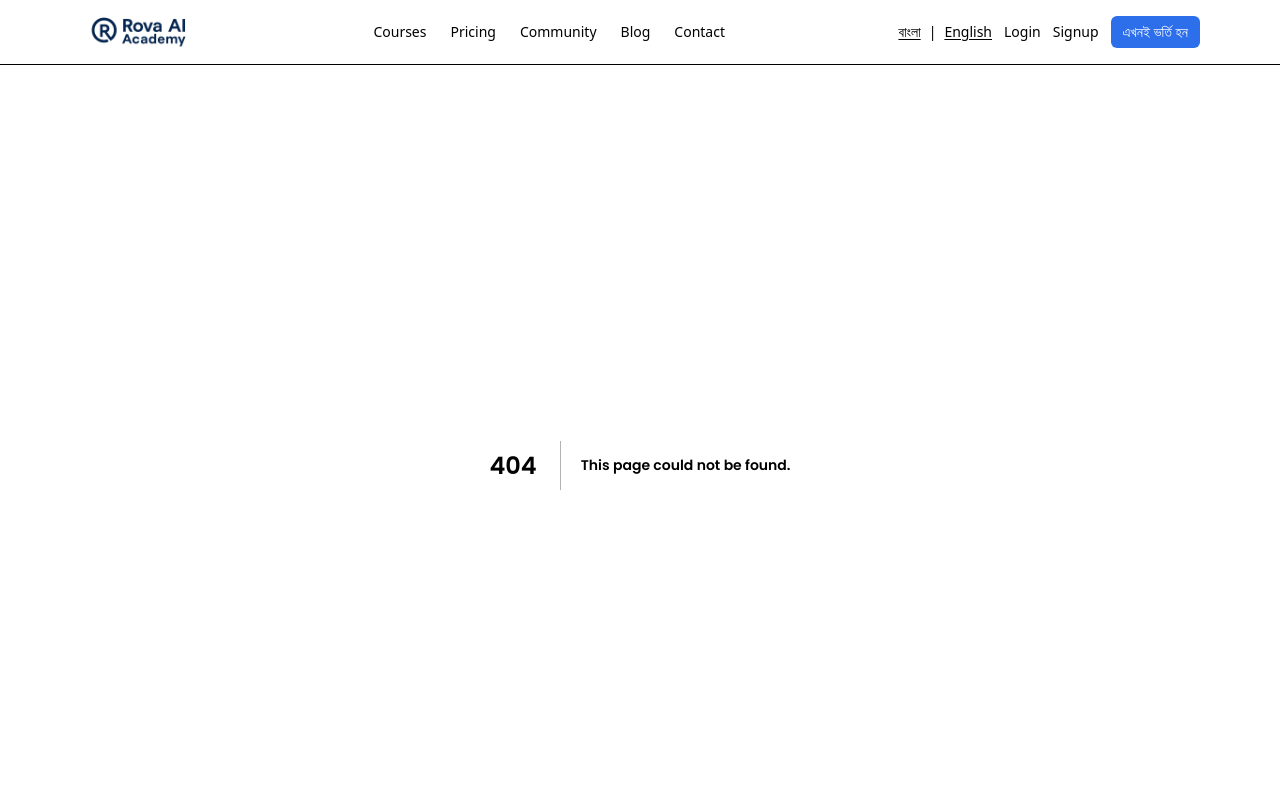
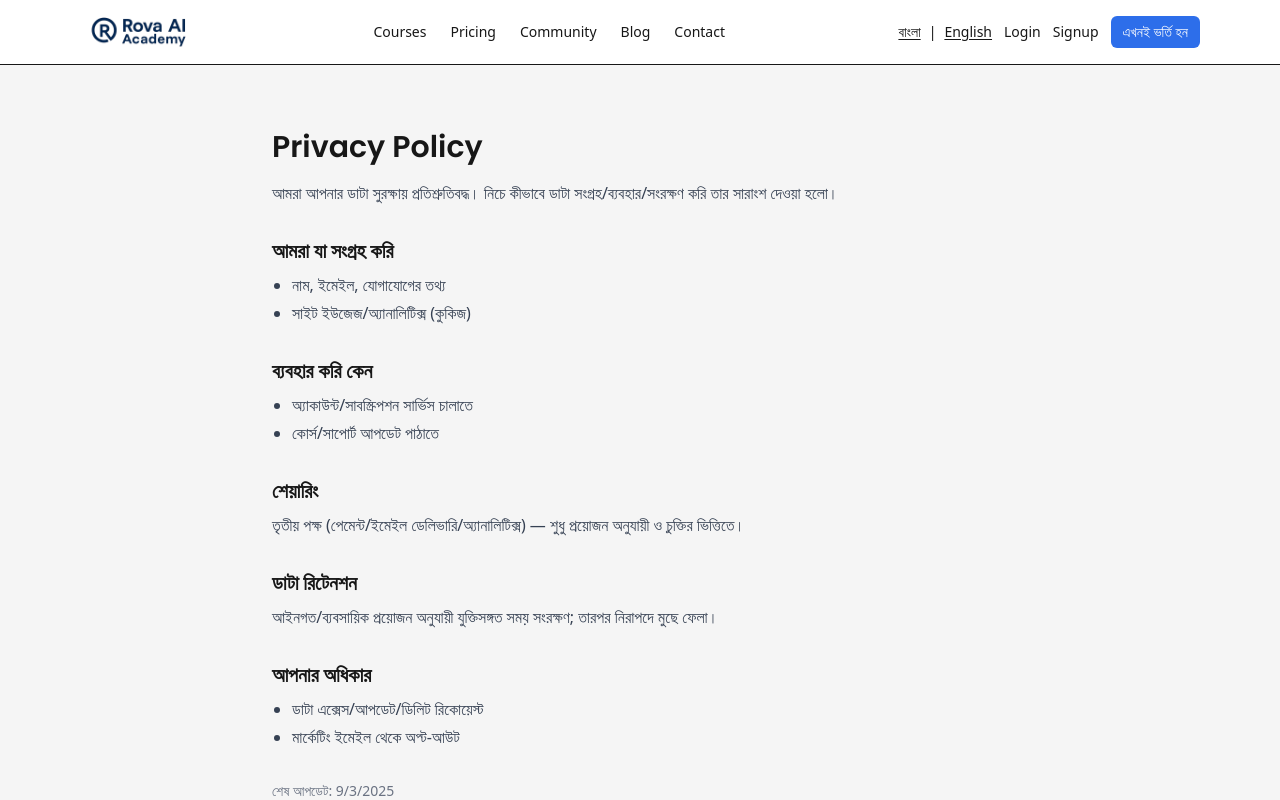
Before and after one commit to helloshamimjunior-cpu/rova-ai, a Next.js app: page /legal/privacy in a window 1280 px wide. Before the commit this address had no page. Shown: the top 800 px of the page. Built offline with nearby package versions, Linux system fonts and the light colour scheme.

Commit message:
add legal pages: privacy, terms, refund

```diff
--- /dev/null
+++ b/app/legal/privacy/page.tsx
@@ -0,0 +1,42 @@
+export const metadata = { title: "Privacy Policy — Rova AI Academy" };
+
+export default function PrivacyPage() {
+  return (
+    <main className="mx-auto max-w-3xl px-4 py-16">
+      <h1 className="text-3xl font-semibold mb-4">Privacy Policy</h1>
+      <p className="text-gray-700 mb-6">
+        আমরা আপনার ডাটা সুরক্ষায় প্রতিশ্রুতিবদ্ধ। নিচে কীভাবে ডাটা সংগ্রহ/ব্যবহার/সংরক্ষণ করি তার সারাংশ দেওয়া হলো।
+      </p>
+
+      <h2 className="text-xl font-semibold mt-8 mb-2">আমরা যা সংগ্রহ করি</h2>
+      <ul className="list-disc pl-5 text-gray-700 space-y-1">
+        <li>নাম, ইমেইল, যোগাযোগের তথ্য</li>
+        <li>সাইট ইউজেজ/অ্যানালিটিক্স (কুকিজ)</li>
+      </ul>
+
+      <h2 className="text-xl font-semibold mt-8 mb-2">ব্যবহার করি কেন</h2>
+      <ul className="list-disc pl-5 text-gray-700 space-y-1">
+        <li>অ্যাকাউন্ট/সাবস্ক্রিপশন সার্ভিস চালাতে</li>
+        <li>কোর্স/সাপোর্ট আপডেট পাঠাতে</li>
+      </ul>
+
+      <h2 className="text-xl font-semibold mt-8 mb-2">শেয়ারিং</h2>
+      <p className="text-gray-700">
+        তৃতীয় পক্ষ (পেমেন্ট/ইমেইল ডেলিভারি/অ্যানালিটিক্স) — শুধু প্রয়োজন অনুযায়ী ও চুক্তির ভিত্তিতে।
+      </p>
+
+      <h2 className="text-xl font-semibold mt-8 mb-2">ডাটা রিটেনশন</h2>
+      <p className="text-gray-700">
+        আইনগত/ব্যবসায়িক প্রয়োজন অনুযায়ী যুক্তিসঙ্গত সময় সংরক্ষণ; তারপর নিরাপদে মুছে ফেলা।
+      </p>
+
+      <h2 className="text-xl font-semibold mt-8 mb-2">আপনার অধিকার</h2>
+      <ul className="list-disc pl-5 text-gray-700 space-y-1">
+        <li>ডাটা এক্সেস/আপডেট/ডিলিট রিকোয়েস্ট</li>
+        <li>মার্কেটিং ইমেইল থেকে অপ্ট-আউট</li>
+      </ul>
+
+      <p className="text-sm text-gray-500 mt-8">শেষ আপডেট: {new Date().toLocaleDateString()}</p>
+    </main>
+  );
+}
--- /dev/null
+++ b/app/legal/refund/page.tsx
@@ -0,0 +1,31 @@
+export const metadata = { title: "Refund Policy — Rova AI Academy" };
+
+export default function RefundPage() {
+  return (
+    <main className="mx-auto max-w-3xl px-4 py-16">
+      <h1 className="text-3xl font-semibold mb-4">Refund Policy</h1>
+      <p className="text-gray-700 mb-6">
+        আপনার সন্তুষ্টি গুরুত্বপূর্ণ। নিচে রিফান্ড শর্তাবলি দেওয়া হলো।
+      </p>
+
+      <h2 className="text-xl font-semibold mt-8 mb-2">সময়সীমা</h2>
+      <p className="text-gray-700">কোর্স এনরোলমেন্টের পর ৭ দিনের মধ্যে রিফান্ড রিকোয়েস্ট করতে পারবেন।</p>
+
+      <h2 className="text-xl font-semibold mt-8 mb-2">যোগ্যতা</h2>
+      <ul className="list-disc pl-5 text-gray-700 space-y-1">
+        <li>কোর্স কনটেন্ট ২০% এর কম সম্পন্ন করা</li>
+        <li>অ্যাবিউজ/শেয়ারিং প্রমাণ পাওয়া গেলে রিফান্ড যোগ্য নয়</li>
+      </ul>
+
+      <h2 className="text-xl font-semibold mt-8 mb-2">প্রসেস</h2>
+      <p className="text-gray-700">
+        `/contact` পেজে টিকিট করুন—অর্ডার আইডি, পেমেন্ট মেথড, কারণ লিখুন। ৫–৭ কর্মদিবসের মধ্যে প্রসেস হবে।
+      </p>
+
+      <h2 className="text-xl font-semibold mt-8 mb-2">এক্সসেপশন</h2>
+      <p className="text-gray-700">ওয়ার্কশপ/এক্সট্রা বান্ডেল—ইভেন্ট শুরু হলে রিফান্ড নয়।</p>
+
+      <p className="text-sm text-gray-500 mt-8">শেষ আপডেট: {new Date().toLocaleDateString()}</p>
+    </main>
+  );
+}
--- /dev/null
+++ b/app/legal/terms/page.tsx
@@ -0,0 +1,31 @@
+export const metadata = { title: "Terms of Service — Rova AI Academy" };
+
+export default function TermsPage() {
+  return (
+    <main className="mx-auto max-w-3xl px-4 py-16">
+      <h1 className="text-3xl font-semibold mb-4">Terms of Service</h1>
+      <p className="text-gray-700 mb-6">
+        আমাদের সাইট/কোর্স ব্যবহার করলে আপনি নিচের শর্তসমূহে সম্মত হচ্ছেন।
+      </p>
+
+      <h2 className="text-xl font-semibold mt-8 mb-2">অ্যাকাউন্ট</h2>
+      <p className="text-gray-700">অ্যাকাউন্ট তথ্য সঠিক রাখা ও নিরাপদ রাখা আপনার দায়িত্ব।</p>
+
+      <h2 className="text-xl font-semibold mt-8 mb-2">কনটেন্ট লাইসেন্স</h2>
+      <p className="text-gray-700">কোর্স কনটেন্ট শুধু ব্যক্তিগত শিক্ষার জন্য; অনুমতি ছাড়া পাবলিক শেয়ার/রিসেল নয়।</p>
+
+      <h2 className="text-xl font-semibold mt-8 mb-2">পেমেন্ট ও রিফান্ড</h2>
+      <p className="text-gray-700">
+        প্রাইসিং/বিলিং আমাদের পেজে উল্লেখিত; রিফান্ড নীতিমালা আলাদা পেজে আছে।
+      </p>
+
+      <h2 className="text-xl font-semibold mt-8 mb-2">ব্যান/সাসপেনশন</h2>
+      <p className="text-gray-700">অবৈধ/অপব্যবহার/চিটিং—সন্দেহে আমরা এক্সেস সীমাবদ্ধ করতে পারি।</p>
+
+      <h2 className="text-xl font-semibold mt-8 mb-2">দায়বদ্ধতার সীমা</h2>
+      <p className="text-gray-700">আইনসম্মত সীমার মধ্যে আমাদের দায় সীমিত।</p>
+
+      <p className="text-sm text-gray-500 mt-8">শেষ আপডেট: {new Date().toLocaleDateString()}</p>
+    </main>
+  );
+}
```
